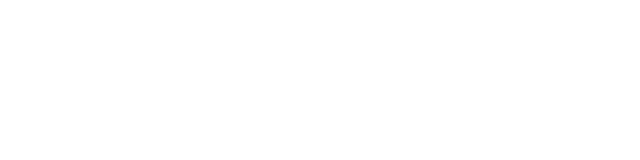
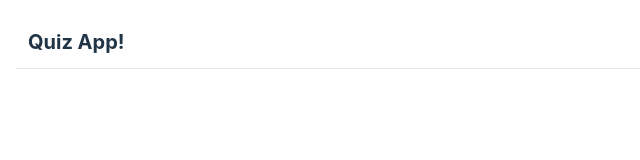
Before and after one commit to MichaelM3/ts-quiz-app, a React (Vite) app: page / in a window 1280 px wide. Shown: the top 160 px of the page, without its empty margins (0-640 px from the left). Built offline with nearby package versions, Linux system fonts and the light colour scheme.

Commit message:
style some of the navbar

```diff
--- a/src/App.css
+++ /dev/null
@@ -1,3 +0,0 @@
-.App {
-    padding: 4rem;
-}
--- a/src/App.tsx
+++ b/src/App.tsx
@@ -1,5 +1,4 @@
 import { FC, useEffect, useState } from 'react'
-import './App.css'
 import { IUser, isUser } from './interfaces'
 import Nav from './components/Nav'
 
@@ -15,8 +14,9 @@
     }, [])
 
     return (
-        <div className='App'>
+        <div className='flex flex-col items-center w-full p-4'>
             <Nav user={user} />
+            <hr className='w-full' />
         </div>
     )
 }
--- a/src/components/Nav.tsx
+++ b/src/components/Nav.tsx
@@ -3,7 +3,8 @@
 
 const Nav: FC<INavProps> = ({ user }) => {
     return (
-        <div>
+        <div className='flex justify-between w-full p-3'>
+            <h1 className='text-xl font-bold'>Quiz App!</h1>
             { user ?
                 <h2>Welcome {user.username}!</h2>
                 :
--- a/src/index.css
+++ b/src/index.css
@@ -19,45 +19,17 @@
   -webkit-text-size-adjust: 100%;
 }
 
-a {
-  font-weight: 500;
-  color: #646cff;
-  text-decoration: inherit;
-}
-a:hover {
-  color: #535bf2;
+#root {
+    width: 100%;
 }
 
 body {
   margin: 0;
   display: flex;
-  place-items: center;
+  flex-direction: column;
+  align-items: center;
   min-width: 320px;
   min-height: 100vh;
-}
-
-h1 {
-  font-size: 3.2em;
-  line-height: 1.1;
-}
-
-button {
-  border-radius: 8px;
-  border: 1px solid transparent;
-  padding: 0.6em 1.2em;
-  font-size: 1em;
-  font-weight: 500;
-  font-family: inherit;
-  background-color: #1a1a1a;
-  cursor: pointer;
-  transition: border-color 0.25s;
-}
-button:hover {
-  border-color: #646cff;
-}
-button:focus,
-button:focus-visible {
-  outline: 4px auto -webkit-focus-ring-color;
 }
 
 @media (prefers-color-scheme: light) {
```
